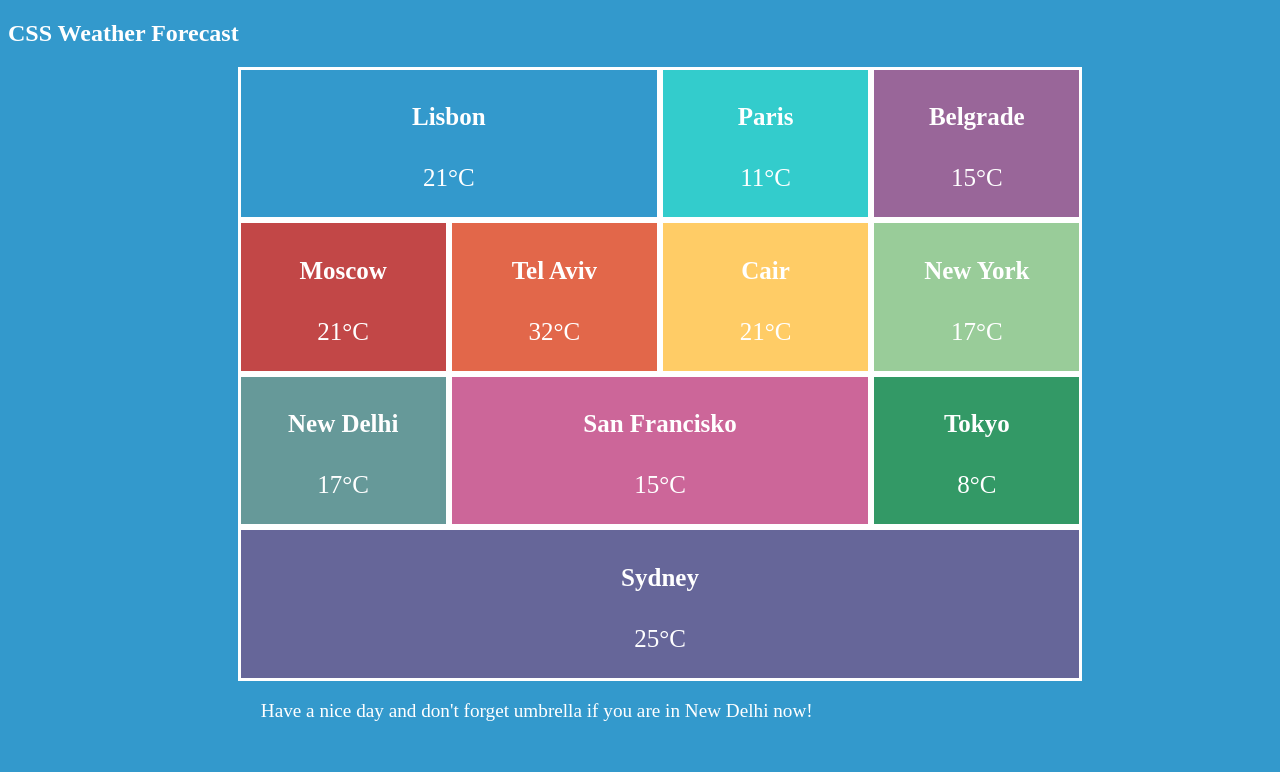
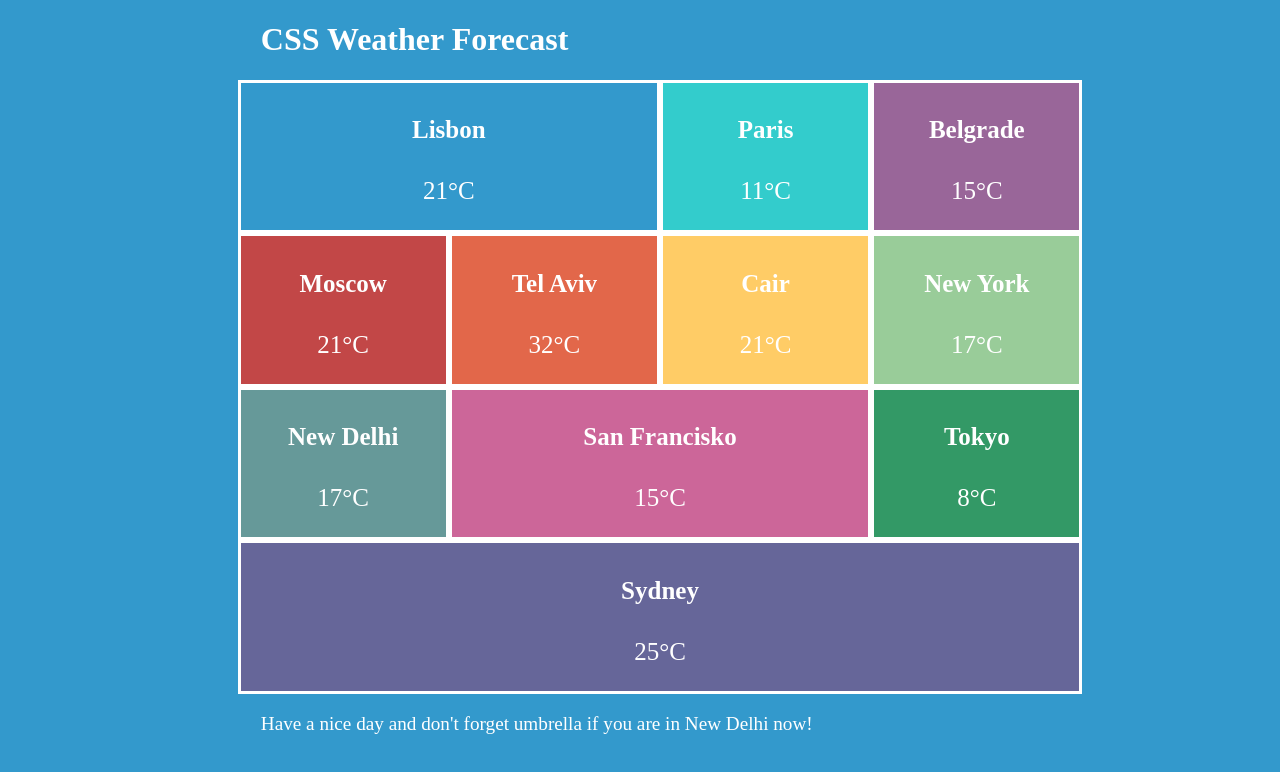
Before and after one commit to Dariia-Asmolova/Homework-7, a plain HTML site: page HW7.2/index.html in a window 1280 px wide. Drawn offline with Linux system fonts and the light colour scheme; some icons are missing.

Commit message:
Update index.html

```diff
--- a/HW7.2/index.html
+++ b/HW7.2/index.html
@@ -9,7 +9,7 @@
     <title>Document</title>
 </head>
 <body>
-    <h2>CSS Weather Forecast <i class="wi wi-sunrise"></i></h2>
+    <h1>CSS Weather Forecast <i class="wi wi-sunrise"></i></h1>
 
     <ul>
         <li>
```
